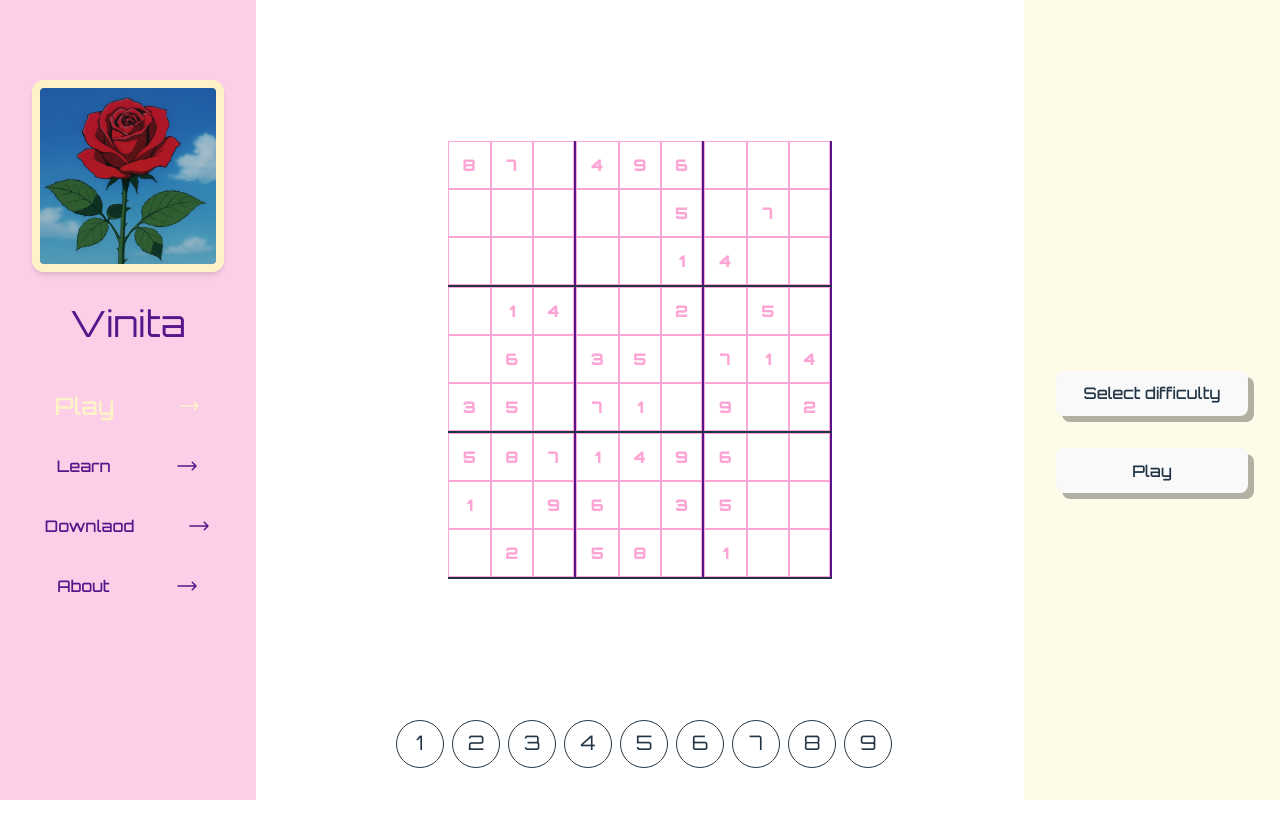
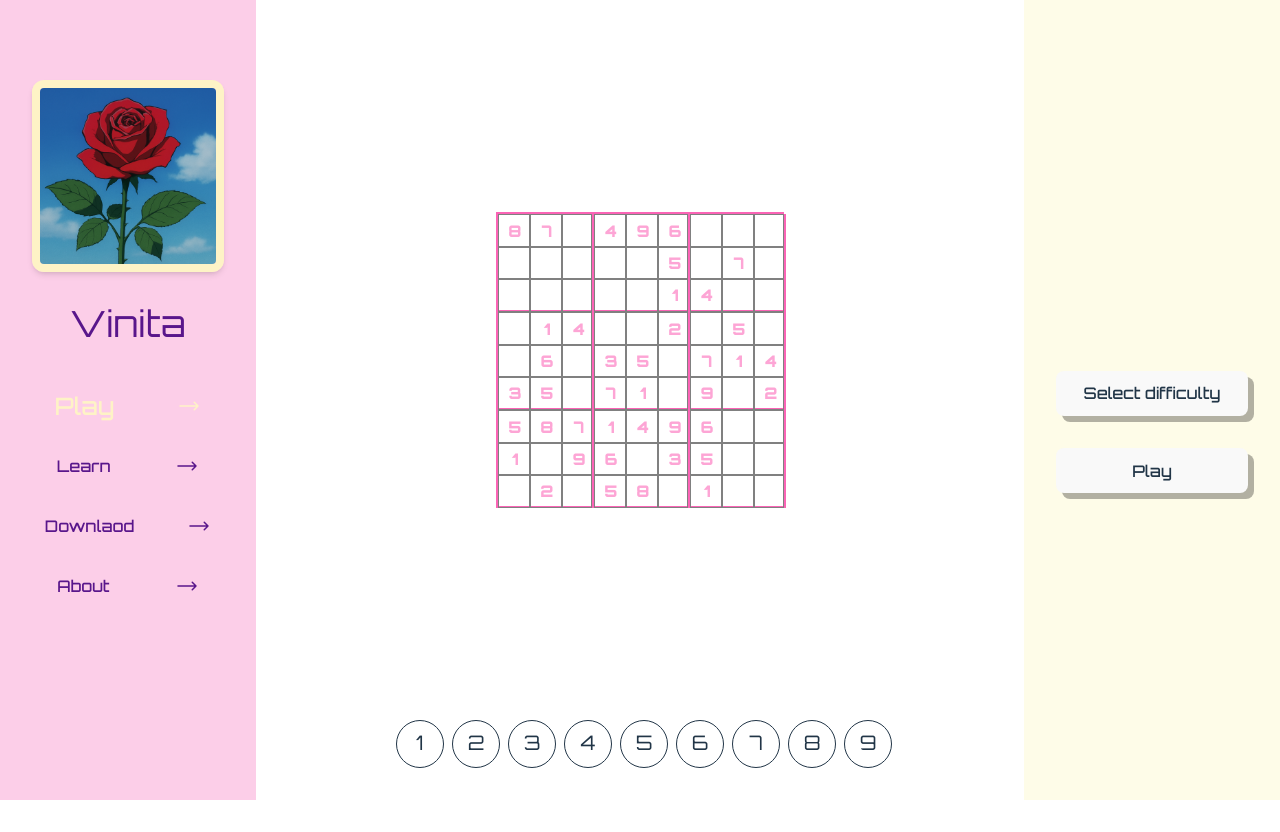
Before and after one commit to VinitaPotter/sudoku, a React (Vite) app: page / in a window 1280 px wide. Built offline with nearby package versions, Linux system fonts and the light colour scheme.

Commit message:
fix: issues

```diff
--- a/src/App.css
+++ b/src/App.css
@@ -10,3 +10,12 @@ a {
   color: inherit;
   text-decoration: none;
 }
+input::-webkit-outer-spin-button,
+input::-webkit-inner-spin-button {
+  -webkit-appearance: none;
+  margin: 0;
+}
+
+input[type="number"] {
+  -moz-appearance: textfield;
+}
--- a/src/pages/game/game-grid.jsx
+++ b/src/pages/game/game-grid.jsx
@@ -1,27 +1,75 @@
-function Grid({ grid, userData, handleCellClick, warning }) {
+function Grid({ grid, userData, handleCellClick, warning, selectedNum }) {
+  function handleOnClick(r, c) {
+    if (selectedNum) handleCellClick(r, c, selectedNum);
+  }
+  function handleInput(e, r, c) {
+    e.stopPropagation();
+    const val = e.target.value;
+    if (val) handleCellClick(r, c, Number(val));
+  }
+
+  function showWarning(r = -1, c = -1) {
+    console.log({ colwarn: r });
+    let wr = warning[0];
+    let wc = warning[1];
+    if (wr < 0 || wc < 0) return;
+
+    if (wr === r || wc === c) return true;
+
+    if (
+      (Math.floor(wr / 3) === Math.floor(r / 3)) &
+      (Math.floor(wc / 3) === Math.floor(c / 3))
+    )
+      return true;
+  }
   return (
-    <div className="w-96 m-auto rounded-sm">
-      {Object.entries(grid).map((block, index) => {
+    <div className="w-72 m-auto border-t-2 border-l-2  border-pink-400 ">
+      {Object.entries(grid).map((row, rindex) => {
         return (
           <div
-            key={index}
-            className={"nth-[3n]:border-b-2 border-r-purple-900 flex w-96  "}
+            key={rindex}
+            className={`nth-[3n]:border-b-2  border-pink-400 flex w-72  `}
           >
-            {Object.entries(block[1]).map((cell) => {
+            {Object.entries(row[1]).map((col, cindex) => {
               return (
                 <div
-                  onClick={() => handleCellClick(block[0], cell[0])}
-                  key={cell[0]}
-                  className={`h-12 w-12  nth-[3n]:border-r-2 nth-[3n]:border-r-purple-900 ${
-                    warning === cell[0] ? "warning" : ""
+                  key={col[0]}
+                  className={`h-8 w-8  nth-[3n]:border-r-2 border-pink-400  ${
+                    showWarning(row[0], col[0])
+                      ? "bg-purple-300 opacity-60 text-yellow-500"
+                      : ""
                   } ${
-                    userData.includes(cell[0])
+                    warning[0] === row[0] && warning[1] === col[0]
+                      ? "text-red-500"
+                      : ""
+                  } ${
+                    userData.includes(col[0])
                       ? "text-purple-900 font-medium"
                       : "text-pink-300 font-black"
                   }`}
                 >
-                  <div className="border block h-full w-full content-center">
-                    {cell[1] === 0 ? "" : cell[1]}
+                  <div className="cell">
+                    {col[1] === 0 ? (
+                      <div className="">
+                        <input
+                          readOnly={selectedNum}
+                          className="h-8 w-8"
+                          type="number"
+                          min="1"
+                          max="9"
+                          onKeyUp={(e) => {
+                            handleInput(e, row[0], col[0]);
+                          }}
+                          onClick={() =>
+                            handleOnClick(row[0], col[0], rindex, cindex)
+                          }
+                        />
+                      </div>
+                    ) : (
+                      <div className=" h-8 w-8 block  content-center">
+                        {col[1]}
+                      </div>
+                    )}
                   </div>
                 </div>
               );
--- a/src/pages/game/game-numberPad.jsx
+++ b/src/pages/game/game-numberPad.jsx
@@ -1,10 +1,14 @@
 function NumberPad({ currentNumber, updateCurrentNumber }) {
+  function handleNumberSelection(num) {
+    if (currentNumber === num) updateCurrentNumber(0);
+    else updateCurrentNumber(num);
+  }
   return (
     <div className="numberPad ">
       {[1, 2, 3, 4, 5, 6, 7, 8, 9].map((num) => {
         return (
           <div
-            onClick={() => updateCurrentNumber(num)}
+            onClick={() => handleNumberSelection(num)}
             key={num}
             className={`w-12 h-12 ml-2 border rounded-full cursor-pointer text-xl ${
               num === currentNumber ? " bg-purple-900 text-white " : ""
--- a/src/pages/game/game.css
+++ b/src/pages/game/game.css
@@ -1,5 +1,5 @@
 .cell {
-  border: 1px solid grey;
+  border: 0.5px solid grey;
   cursor: pointer;
 }
 
@@ -22,7 +22,7 @@
 }
 
 .warning {
-  background: red;
+  background: pink;
 }
 
 .custom-shadow {
--- a/src/pages/game/game.jsx
+++ b/src/pages/game/game.jsx
@@ -25,7 +25,7 @@ function Game() {
   const [playableSudoku, updatePlayableSudoku] = useState([]);
 
   const [curNum, updateCurNum] = useState(0);
-  const [warning, updateWarning] = useState(0);
+  const [warning, updateWarning] = useState([-1, -1]);
   const [winner, updateWinner] = useState(false);
   const [userData, updateUserData] = useState([]);
 
@@ -45,21 +45,17 @@ function Game() {
     }
   }, [playableSudoku, GameStart.started]);
 
-  function handleCellClick(row, col) {
-    if (GameStart.started === 0) GameStart.updateStarted(1);
-
-    // const blockIndex = Math.floor(row / 3) * 3 + Math.floor(col / 3);
-
+  function handleCellClick(row, col, num = 0) {
     updatePlayableSudoku((arr) => {
       const new_grid = arr.map((row) => [...row]);
-      new_grid[row][col] = curNum;
+      new_grid[row][col] = num;
       return new_grid;
     });
 
-    if (initial[row][col] !== curNum) {
-      updateWarning(() => col);
+    if (initial[row][col] !== num) {
+      updateWarning([row, col]);
       setTimeout(() => {
-        updateWarning(() => 0);
+        updateWarning([-1, -1]);
         updatePlayableSudoku((arr) => {
           const new_grid = arr.map((row) => [...row]);
           new_grid[row][col] = 0;
@@ -184,6 +180,7 @@ function Game() {
         userData={userData}
         handleCellClick={handleCellClick}
         warning={warning}
+        selectedNum={curNum}
       ></Grid>
       <NumberPad currentNumber={curNum} updateCurrentNumber={updateCurNum} />
     </div>
```
